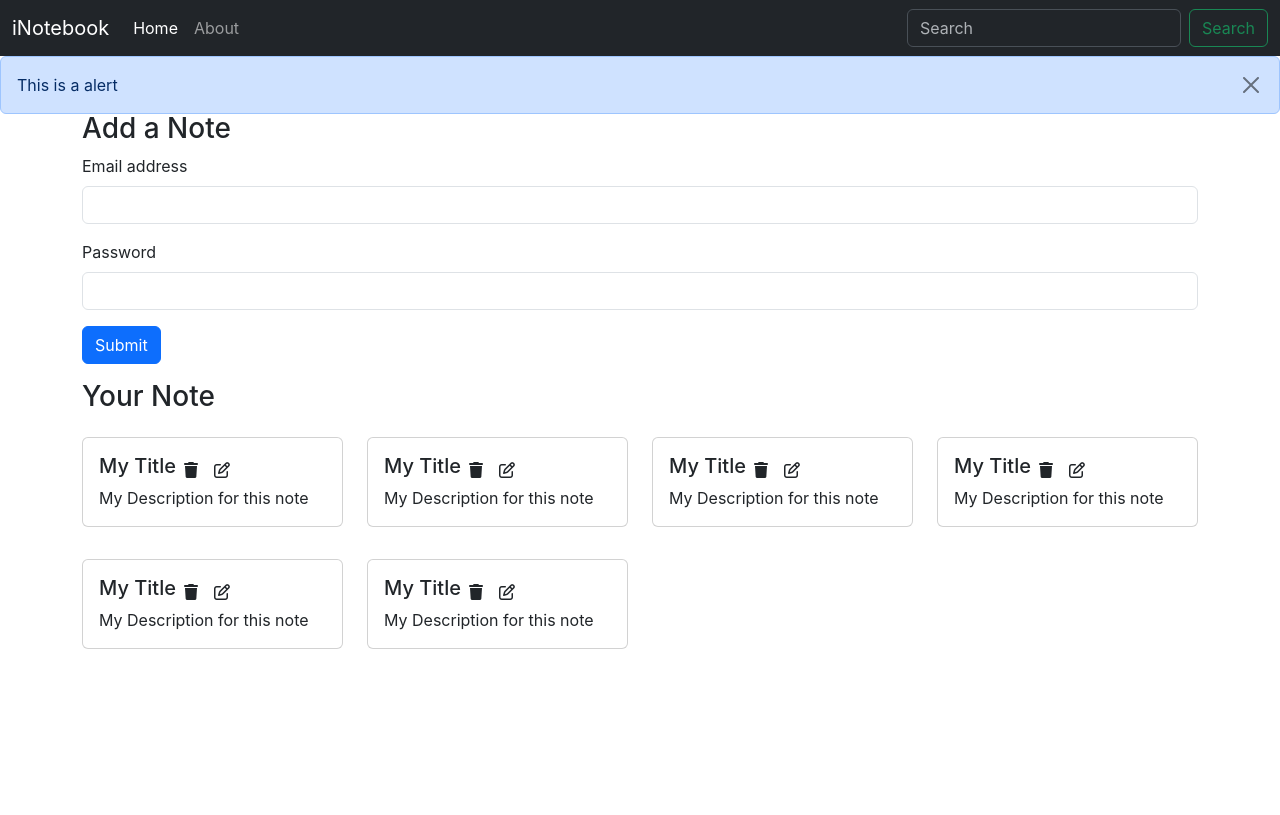
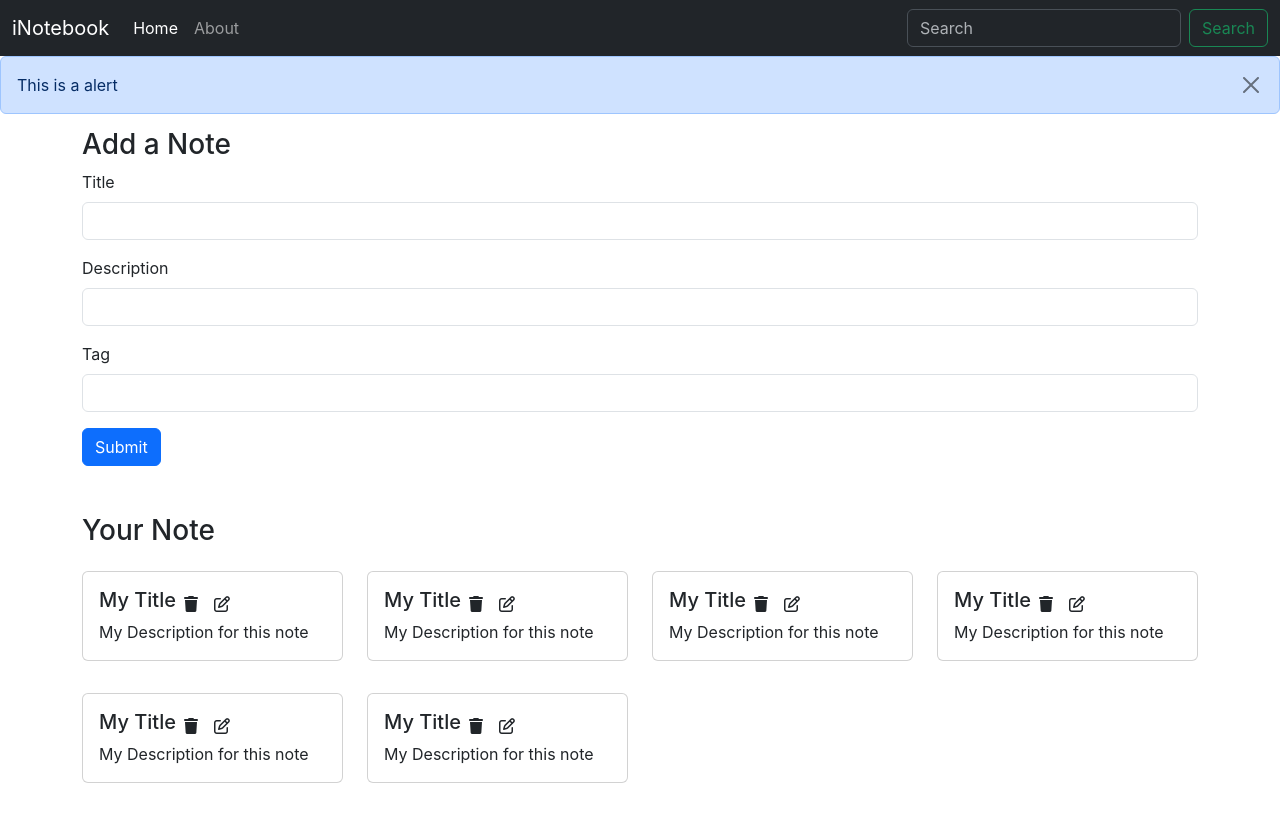
Before and after one commit to manishpandeyprojects/iNotebook, a React (Create React App) app: page / in a window 1280 px wide. Built offline with nearby package versions, Linux system fonts and the light colour scheme.

Commit message:
Add the add note component and frontend functionality

```diff
--- /dev/null
+++ b/src/components/AddNote.js
@@ -0,0 +1,40 @@
+import React, { useContext, useState } from 'react'
+import noteContext from '../context/notes/noteContext';
+
+export default function AddNote() {
+
+    const notesContext = useContext(noteContext);
+    const { addNote } = notesContext;
+
+    const [note, setNote] = useState({title: "", description: "", tag: "" });
+
+    const handleSubmit = (event) => {
+        event.preventDefault();
+        addNote(note.title, note.description, note.tag);
+        setNote({title: "", description: "", tag: "" })
+    }
+
+    const onChange = (e) => {
+        setNote({ ...note, [e.target.name]: e.target.value })
+    }
+    return (
+        <div className="addNote">
+            <h3>Add a Note</h3>
+            <form onSubmit={handleSubmit}>
+                <div className="mb-3">
+                    <label htmlFor="title" className="form-label">Title</label>
+                    <input type="text" className="form-control" id="title" value={note.title} name="title" onChange={onChange} />
+                </div>
+                <div className="mb-3">
+                    <label htmlFor="description" className="form-label">Description</label>
+                    <input type="text" className="form-control" value={note.description} id="description" onChange={onChange} name="description" />
+                </div>
+                <div className="mb-3">
+                    <label htmlFor="tag" className="form-label">Tag</label>
+                    <input type="text" className="form-control" id="tag" value={note.tag} onChange={onChange} name="tag" />
+                </div>
+                <button type="submit" className="btn btn-primary" >Submit</button>
+            </form>
+        </div>
+    )
+}
--- a/src/components/Alert.js
+++ b/src/components/Alert.js
@@ -3,9 +3,9 @@ import React from 'react'
 export default function Alert(props) {
     return (
         <div style={{"position": "relative"}}>
-            <div class="position-absolute w-100 alert alert-primary d-flex justify-content-between" role="alert">
+            <div className="position-absolute w-100 alert alert-primary d-flex justify-content-between" role="alert">
                 {props.message}
-                <button type="button" class="btn-close" data-bs-dismiss="alert" aria-label="Close"></button>
+                <button type="button" className="btn-close" data-bs-dismiss="alert" aria-label="Close"></button>
             </div>
         </div>
     )
--- a/src/components/Home.js
+++ b/src/components/Home.js
@@ -6,20 +6,6 @@ import Notes from './Notes';
 function Home() {
   return (
     <div className='container my-3 mt-5 pt-2'>
-      <div className="addNote">
-        <h3>Add a Note</h3>
-        <form>
-          <div className="mb-3">
-            <label htmlFor="exampleInputEmail1" className="form-label">Email address</label>
-            <input type="email" className="form-control" id="exampleInputEmail1" aria-describedby="emailHelp" />
-          </div>
-          <div className="mb-3">
-            <label htmlFor="exampleInputPassword1" className="form-label">Password</label>
-            <input type="password" className="form-control" id="exampleInputPassword1" />
-          </div>
-          <button type="submit" className="btn btn-primary">Submit</button>
-        </form>
-      </div>
       <div className="yourNote my-3">
         <Notes />
       </div>
--- a/src/components/Noteitems.js
+++ b/src/components/Noteitems.js
@@ -4,14 +4,14 @@ export default function Noteitems(props) {
     const { note } = props;
     return (
         <div className="col-md-3 my-3">
-            <div class="card">
-                <div class="card-body">
+            <div className="card">
+                <div className="card-body">
                     <div className="d-flex align-items-center">
-                        <h5 class="card-title">{note.title}</h5>
-                        <i class="fa-solid fa-trash mx-2"></i>
-                        <i class="fa-regular fa-pen-to-square mx-2"></i>
+                        <h5 className="card-title">{note.title}</h5>
+                        <i className="fa-solid fa-trash mx-2"></i>
+                        <i className="fa-regular fa-pen-to-square mx-2"></i>
                     </div>
-                    <p class="card-text">{note.description}</p>
+                    <p className="card-text">{note.description}</p>
                 </div>
             </div>
         </div>
--- a/src/components/Notes.js
+++ b/src/components/Notes.js
@@ -1,14 +1,16 @@
 import React, { useContext } from 'react'
 import noteContext from '../context/notes/noteContext';
+import AddNote from './AddNote';
 import Noteitems from './Noteitems';
 
 
 export default function Notes() {
     const notesContext = useContext(noteContext);
-    const { notes, setNotes } = notesContext;
+    const { notes } = notesContext;
     return (
         <>
-            <h3>Your Note</h3>
+            <AddNote />
+            <h3 className='mt-5'>Your Note</h3>
             <div className="row">
                 {notes.map((note) => {
                     return <Noteitems note={note} />
--- a/src/context/notes/NoteState.js
+++ b/src/context/notes/NoteState.js
@@ -60,8 +60,33 @@ const NoteState = (props) => {
     ]
     const [notes, setNotes] = useState(intialNote);
 
+    // Add a Notes
+    const addNote = (title, description, tag)=>{
+        const note = {
+            "_id": "63b7f49a90ee35c9ef7cf3b8c",
+            "user": "63b6c961111bb4e33ec08ba0",
+            "title": title,
+            "description": description,
+            "tag": tag,
+            "date": "2023-01-06T10:14:50.992Z",
+            "__v": 0
+        }
+
+        setNotes(notes.concat(note))
+    }
+
+    // Delete a Notes
+    const deleteNote = ()=>{
+
+    }
+
+    // Edit a Notes
+    const editNote = ()=>{
+
+    }
+
     return (
-        <NoteContext.Provider value={{ notes, setNotes }}>
+        <NoteContext.Provider value={{ notes, addNote, deleteNote, editNote }}>
             {props.children}
         </NoteContext.Provider>
     )
```
